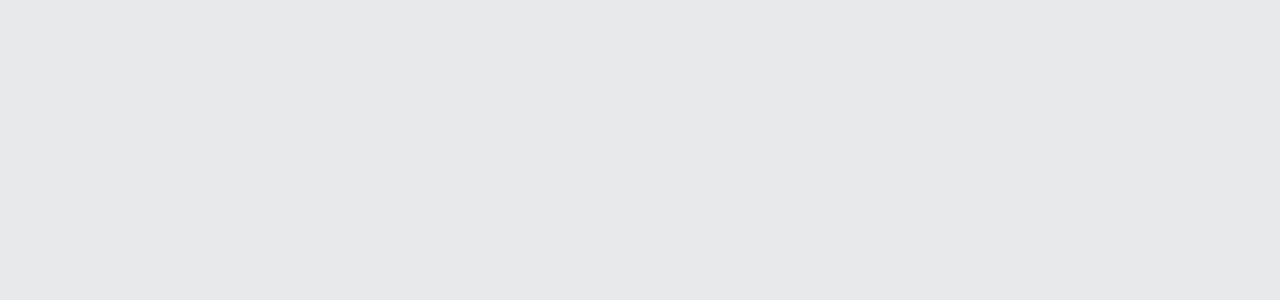
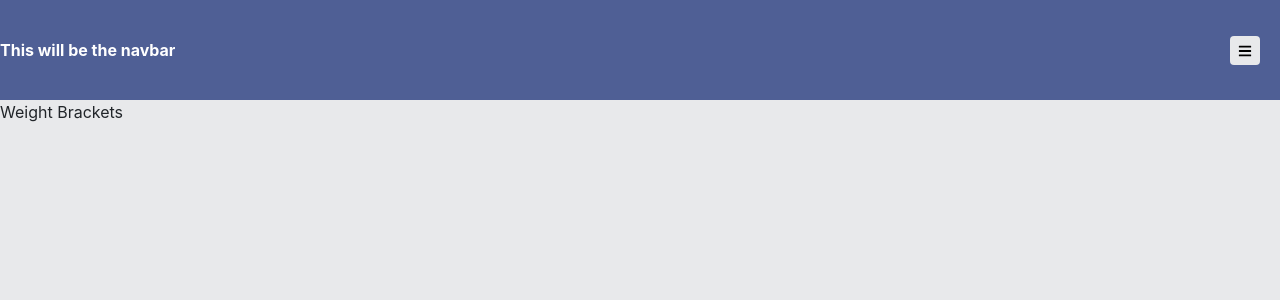
Before and after one commit to petrovskidavid/product-system-project, a React (Create React App) app in the folder client/: page /emp/admin/weight-brackets in a window 1280 px wide. Before the commit this address had no page. Shown: the top 300 px of the page. Built offline with nearby package versions, Linux system fonts and the light colour scheme.

Commit message:
Getting employee pages ready for weight brackets

```diff
--- a/client/src/App.js
+++ b/client/src/App.js
@@ -4,6 +4,7 @@ import SignUpPage from "./pages/SignUp"
 import StorePage from "./pages/Store"
 import CartPage from "./pages/Cart"
 import CheckoutPage from "./pages/Checkout"
+import AdminPage from "./pages/Employee/Admin"
 import './assets/css/App.css';
 
 export default function App() {
@@ -14,6 +15,8 @@ export default function App() {
         <Routes>
           <Route path="/" element={<LogInPage type="customer"/>} />
           <Route path="/emp/login" element={<LogInPage type="employee" />} />
+          <Route path="/emp/admin" element={<AdminPage/>} />
+          <Route path="/emp/admin/weight-brackets" element={<AdminPage/>} />
           <Route path="/signup" element={<SignUpPage />} />
           <Route path="/store" element={<StorePage />} />
           <Route path="/cart" element={<CartPage />} />
--- a/client/src/components/Navbar.js
+++ b/client/src/components/Navbar.js
@@ -29,6 +29,8 @@ export default function Navbar() {
                 <DropdownButton className="dropdown-basic-button" title={<FaBars className="dropdown-icon"/>} size="sm">
                     {location.pathname === "/cart" && <Dropdown.Item href="/store">View Products</Dropdown.Item>}
                     {location.pathname === "/store" && <Dropdown.Item href="/cart">View Cart</Dropdown.Item>}
+                    {location.pathname === "/emp/admin/weight-brackets" && <Dropdown.Item href="/emp/admin">View Orders</Dropdown.Item>}
+                    {location.pathname === "/emp/admin" && <Dropdown.Item href="/emp/admin/weight-brackets">View Brackets</Dropdown.Item>}
                     <Dropdown.Item href="#/action-2">View Orders</Dropdown.Item>
                     <Dropdown.Divider />
                     <Dropdown.Item href="/">Logout</Dropdown.Item>
--- /dev/null
+++ b/client/src/pages/Employee/Admin/Orders.js
@@ -0,0 +1,6 @@
+export default function Orders() {
+
+    return (
+        "Orders"
+    )
+}
--- /dev/null
+++ b/client/src/pages/Employee/Admin/WeightBrackets.js
@@ -0,0 +1,7 @@
+export default function WeightBrackets() {
+
+
+    return (
+        "Weight Brackets"
+    )
+}
--- /dev/null
+++ b/client/src/pages/Employee/Admin/index.js
@@ -0,0 +1,17 @@
+import { useLocation } from "react-router-dom"
+import Navbar from "../../../components/Navbar"
+import Orders from "./Orders"
+import WeightBrackets from "./WeightBrackets"
+
+export default function AdminPage() {
+
+    const location = useLocation()
+
+    return(
+        <div>
+        <Navbar />
+        {location.pathname === "/emp/admin/weight-brackets" && <WeightBrackets />}
+        {location.pathname === "/emp/admin" && <Orders />}
+        </div>
+    )
+}
--- a/client/src/pages/LogIn/EmployeeLogInForm.js
+++ b/client/src/pages/LogIn/EmployeeLogInForm.js
@@ -51,7 +51,7 @@ export default function EmployeeLogInForm() {
                 localStorage.setItem("employeeID", res.data.empID)
 
                 // Redirects client
-                nav("/store")
+                nav("/emp/admin")
 
             } else if (res.data.loginVerified === false) {
 
```
